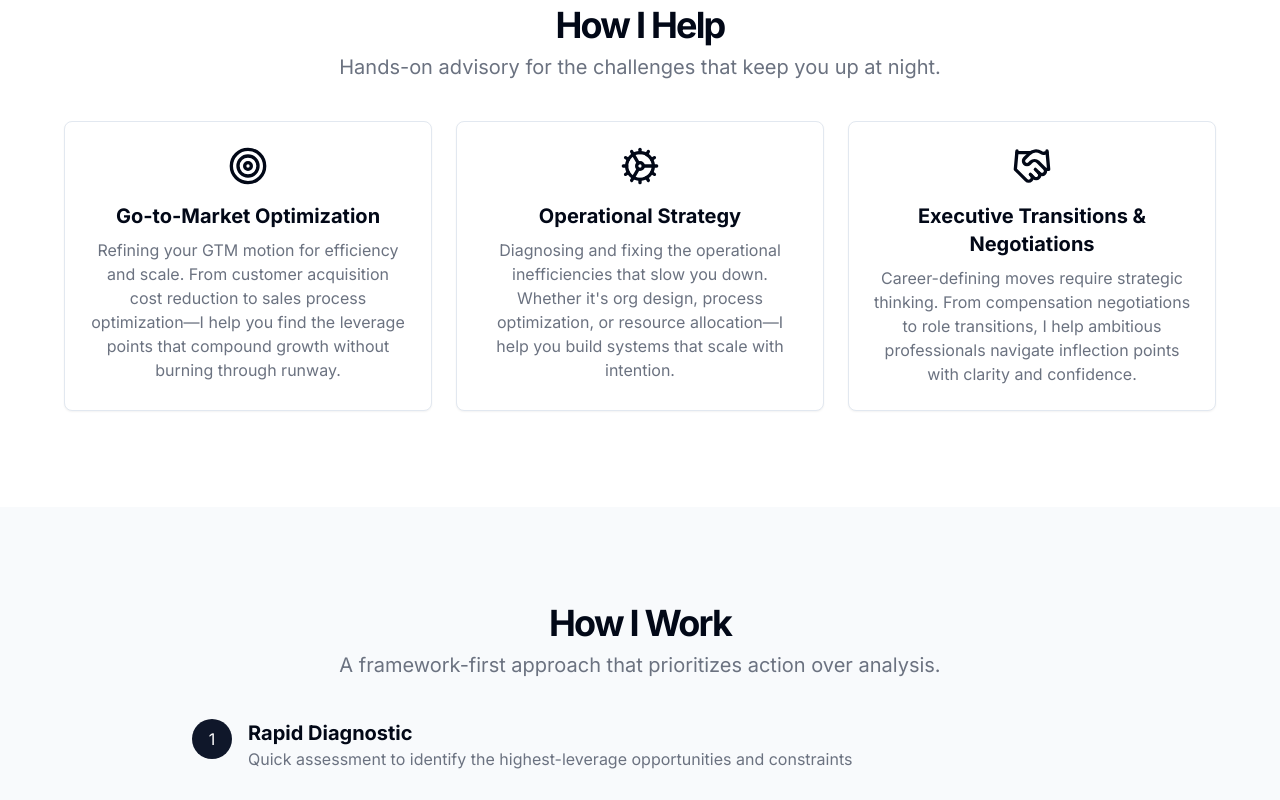
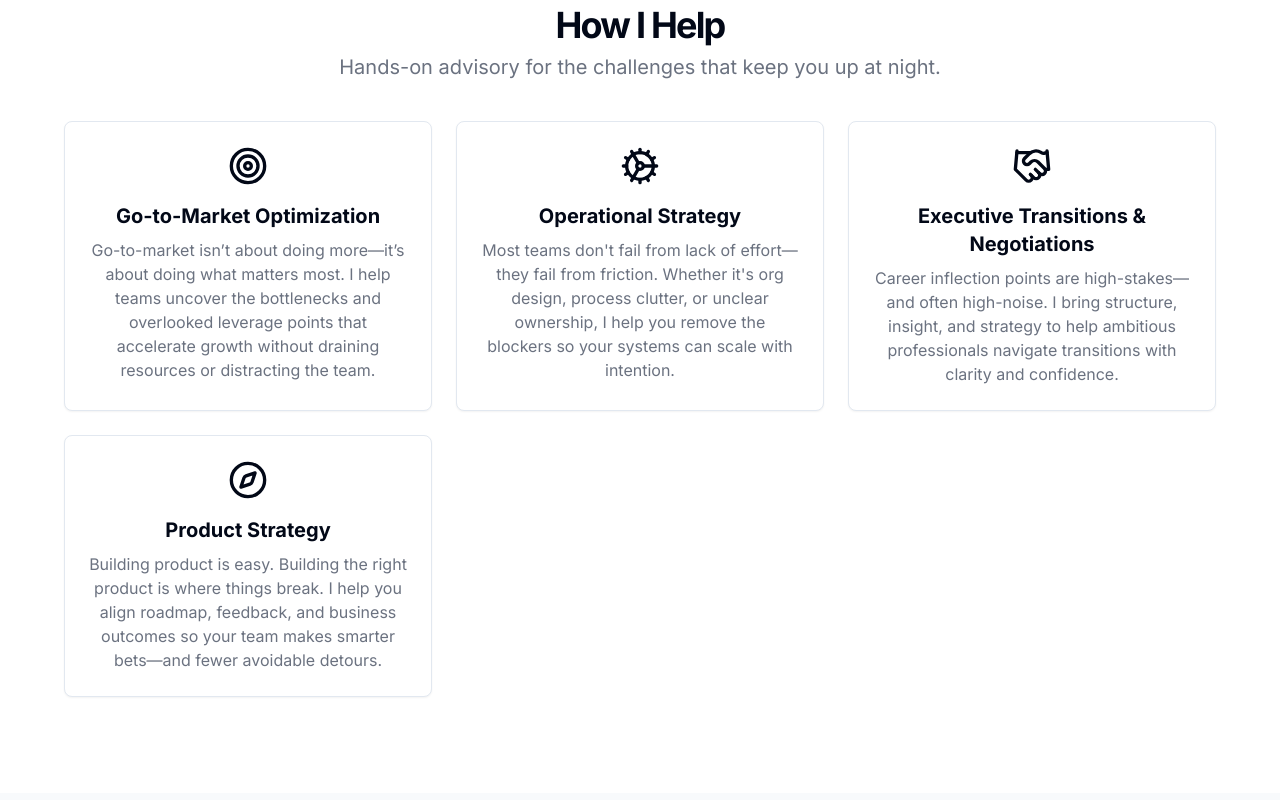
Before and after one commit to t0mmyhammy/tomhamiltonme, a Next.js app: page / in a window 1280 px wide. Shown: the part 1280-2080 px from the top of the page. Built offline with nearby package versions, Linux system fonts and the light colour scheme.

Commit message:
Update offerings copy and contact dropdown

```diff
--- a/app/contact/page.tsx
+++ b/app/contact/page.tsx
@@ -102,7 +102,7 @@ export default function ContactPage() {
                   <SelectItem value="gtm">Go-to-Market Optimization</SelectItem>
                   <SelectItem value="operations">Operational Strategy</SelectItem>
                   <SelectItem value="executive">Executive Transitions & Negotiations</SelectItem>
-                  <SelectItem value="other">Something else</SelectItem>
+                  <SelectItem value="product">Product Strategy</SelectItem>
                 </SelectContent>
               </Select>
             </div>
--- a/app/page.tsx
+++ b/app/page.tsx
@@ -5,6 +5,7 @@ import {
   Target,
   Cog,
   Handshake,
+  Compass,
 } from "lucide-react"
 import { Button } from "@/components/ui/button"
 import { Card, CardContent } from "@/components/ui/card"
@@ -78,19 +79,25 @@ export default function Home() {
                 icon: Target,
                 title: "Go-to-Market Optimization",
                 description:
-                  "Refining your GTM motion for efficiency and scale. From customer acquisition cost reduction to sales process optimization—I help you find the leverage points that compound growth without burning through runway.",
+                  "Go-to-market isn\u2019t about doing more\u2014it\u2019s about doing what matters most. I help teams uncover the bottlenecks and overlooked leverage points that accelerate growth without draining resources or distracting the team.",
               },
               {
                 icon: Cog,
                 title: "Operational Strategy",
                 description:
-                  "Diagnosing and fixing the operational inefficiencies that slow you down. Whether it's org design, process optimization, or resource allocation—I help you build systems that scale with intention.",
+                  "Most teams don't fail from lack of effort—they fail from friction. Whether it's org design, process clutter, or unclear ownership, I help you remove the blockers so your systems can scale with intention.",
               },
               {
                 icon: Handshake,
                 title: "Executive Transitions & Negotiations",
                 description:
-                  "Career-defining moves require strategic thinking. From compensation negotiations to role transitions, I help ambitious professionals navigate inflection points with clarity and confidence.",
+                  "Career inflection points are high-stakes—and often high-noise. I bring structure, insight, and strategy to help ambitious professionals navigate transitions with clarity and confidence.",
+              },
+              {
+                icon: Compass,
+                title: "Product Strategy",
+                description:
+                  "Building product is easy. Building the right product is where things break. I help you align roadmap, feedback, and business outcomes so your team makes smarter bets—and fewer avoidable detours.",
               },
             ].map((service, index) => (
               <div key={index} className="group">
```
